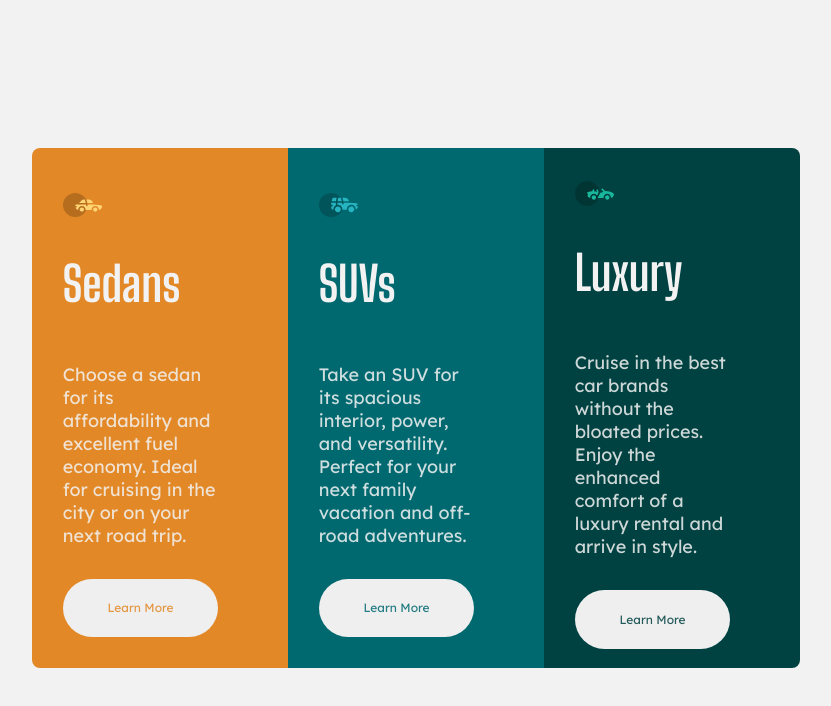
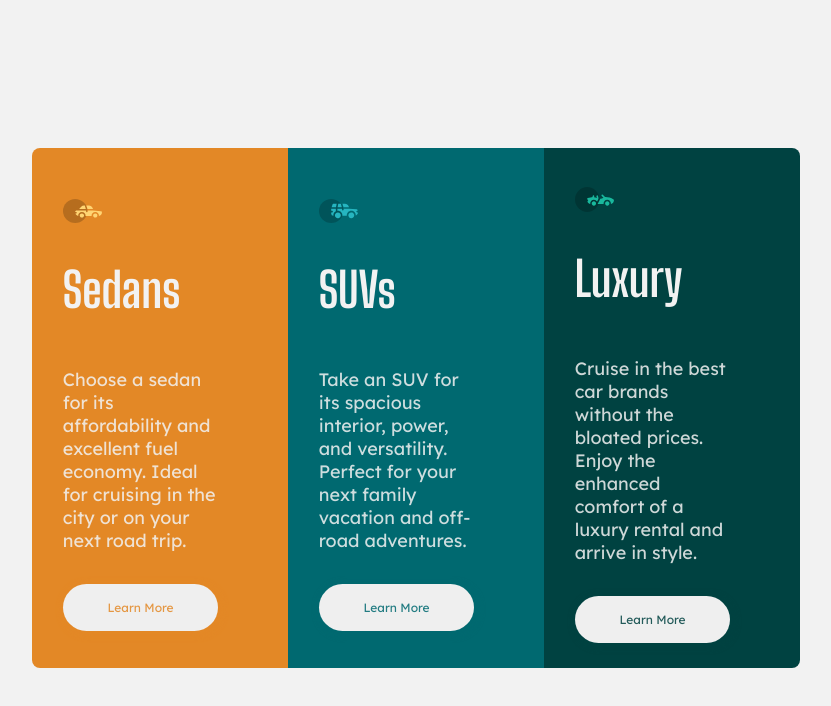
Before and after one commit to joppe2001/3column-card.github.io, a plain HTML site: page index.html in a window 1280 px wide. Shown: the whole page, without its empty margins (232-1063 px from the left). Drawn offline with Linux system fonts and the light colour scheme.

Commit message:
driving cars

```diff
--- a/recources/style.css
+++ b/recources/style.css
@@ -48,6 +48,11 @@ p {
 
 .icons {
     width: 100%;
+    transition: ease-out 2s;
+}
+
+.icons:hover {
+    padding-left: 70%;
 }
 
 .icons img {
@@ -66,11 +71,12 @@ p {
     justify-content: center;
     align-items: center;
     width: 80%;
-    height: 12.5%;
+    height: 10%;
     border-radius: 2rem;
     border: none;
     transition: ease-out 0.5s;
     top: 3%;
+    box-shadow: 2px 2px 9px;
     /* left: 1%; */
 }
 
```
